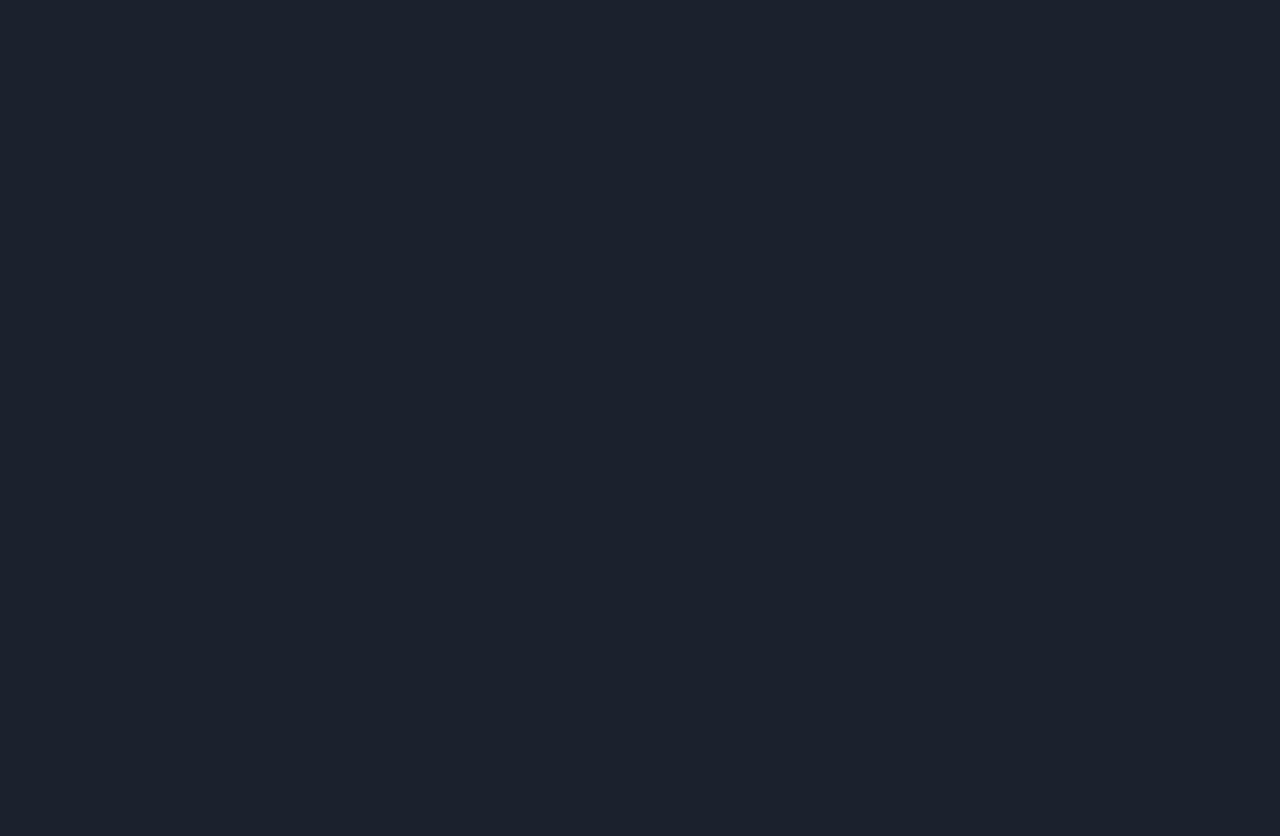
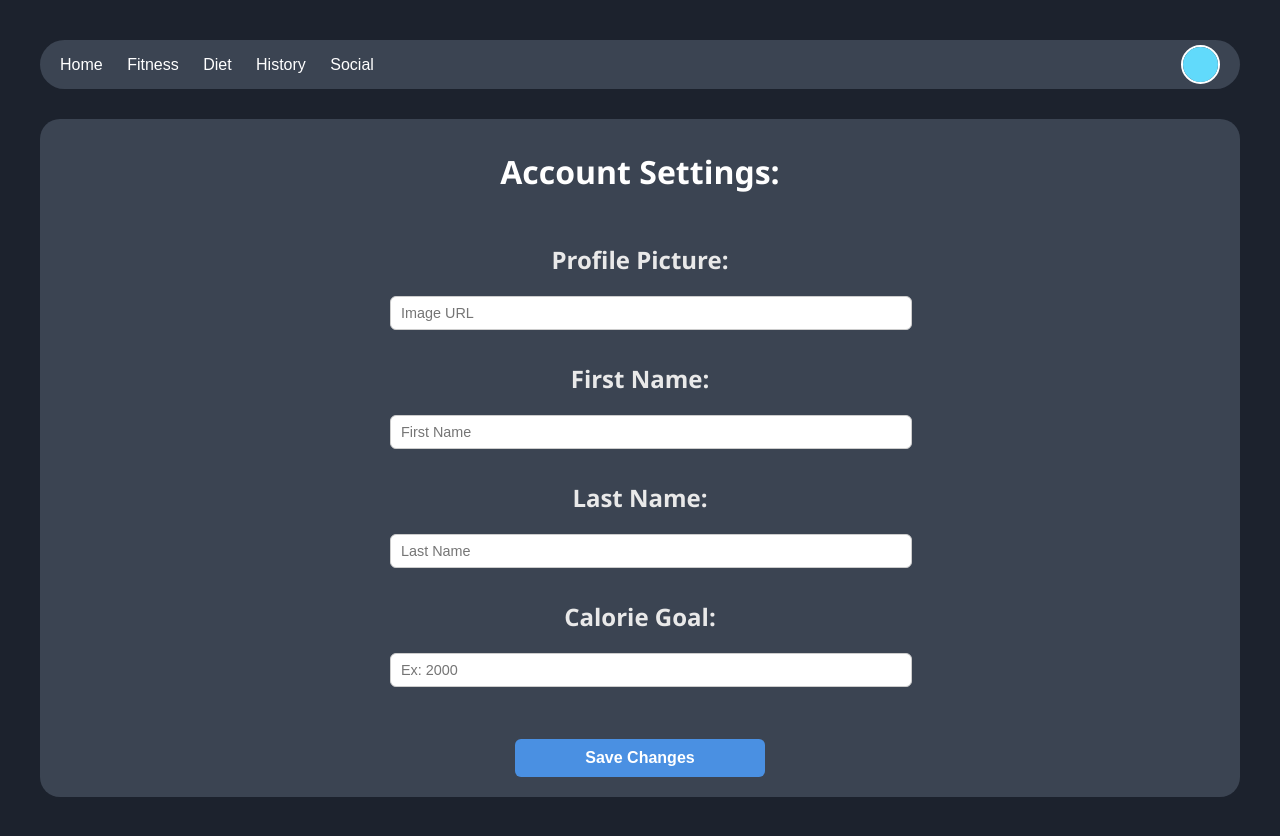
Before and after one commit to danielfdz123/Capstone, a React (Vite) app: page /account in a window 1280 px wide. Before the commit this address had no page. Before the commit the page ends 800 px from the top, so only its background shows below. Built offline with nearby package versions, Linux system fonts and the light colour scheme.

Commit message:
added a working account setting page, logout feature, and fixed an issue with users profile pictures not being the proper size

```diff
--- a/Components/FriendCard.jsx
+++ b/Components/FriendCard.jsx
@@ -120,7 +120,7 @@ const FriendCard = ({ viewer, user, onChange }) => {
       		<div className = "accountInfo">
         		<div className={`accountPFP ${user?.pfp ? "" : "placeholder"}`}>
           			{user?.pfp ? (
-            		<img src = {user.pfp} alt={`${showName} avatar`}/>
+            		<img className = "pfp" src = {user.pfp} alt={`${showName} avatar`}/>
           				) : (
             		(showName || "U").slice(0, 1).toUpperCase()
           			)}
--- a/Components/Navbar.css
+++ b/Components/Navbar.css
@@ -24,6 +24,12 @@
     color: #61dafb;
   }
 
+  .nav-right {
+    position: relative;
+    display: flex;
+    align-items: center;
+  }
+
   .nav-right .profile-circle {
     width: 35px;
     height: 35px;
@@ -31,9 +37,59 @@
     border-radius: 50%;
     cursor: pointer;
     border: 2px solid white;
-    transition: background-color 0.3s ease;
-  }
+    overflow: hidden;
+}
 
   .nav-right .profile-circle:hover {
     background-color: #21a1f1;
+    transform: scale(1.05);
+    box-shadow: 0 6px 16px rgba(0,0,0,.35);
   }
+
+  .navBarPFP {
+    width: 100%;
+    height: 100%;
+    object-fit: cover;
+  }
+
+/* Dropdown menu */
+  .profile-dropdown {
+    position: absolute;
+    top: 48px;
+    right: 0;
+    width: 200px;
+    background: #222a35;
+    border: 1px solid rgba(255,255,255,.08);
+    border-radius: 10px;
+    box-shadow: 0 12px 24px rgba(0,0,0,.35);
+    overflow: hidden;
+    z-index: 1000;
+    animation: fadeIn .15s ease;
+}
+
+.profile-dropdown a, .logout {
+    all: unset;
+    display: block;
+    width: 100%;
+    padding: 12px 14px;
+    color: #e8eef6;
+    font-size: 14px;
+    cursor: pointer;
+    text-align: left;
+}
+
+.profile-dropdown a:hover, .logout:hover {
+    background: #2e3745;
+}
+
+.profile-dropdown .sep {
+    height: 1px;
+    background: rgba(255,255,255,.08);
+    margin: 4px 0;
+}
+
+/* Drop down animations */
+@keyframes fadeIn {
+    from { opacity: 0; transform: translateY(-6px); }
+    to   { opacity: 1; transform: translateY(0); }
+}
--- a/Components/Navbar.jsx
+++ b/Components/Navbar.jsx
@@ -12,9 +12,8 @@ const Navbar = () => {
     };
 
     const handleLogout = () => {
-        // Insert actual logout logic here
-        console.log('User logged out');
-        navigate('/login'); // Redirect to login page
+        localStorage.removeItem('user');
+        navigate('/');
     };
 
     // Close dropdown if clicked outside
@@ -40,17 +39,14 @@ const Navbar = () => {
             </div>
 
             <div className="nav-right" ref={dropdownRef}>
-                <div
-                    className="profile-circle"
-                    title="Profile Setting"
-                    onClick={toggleDropdown}
-                ></div>
-
+                <div className = "profile-circle" title = "Profile Setting" onClick = {toggleDropdown}>
+                    <img className = "navBarPFP" src={JSON.parse(localStorage.getItem("user"))?.pfp || "/defaultPFP.png" }/>
+                </div>
                 {showDropdown && (
-                    <div className="profile-dropdown">
-                        <Link to="/account-settings">Account Settings</Link>
-                        <button onClick={handleLogout}>Logout</button>
-                    </div>
+                <div className="profile-dropdown">
+                    <Link to = "/account"> Account Settings </Link>
+                    <button className = "logout" onClick={handleLogout}>Logout</button>
+                </div>
                 )}
             </div>
         </nav>
--- /dev/null
+++ b/Pages/Account.css
@@ -0,0 +1,71 @@
+.accountSettings {
+    display: flex;
+    flex-direction: column;
+}
+
+.settingsContent {
+    background-color: #3B4452;
+    color: white;
+    padding: 10px;
+    border-radius: 20px;
+    height: 658px;
+    max-height: 658px;
+    font-family: 'Segoe UI', sans-serif;
+}
+
+.settingsTitle {
+    margin-bottom: 50px;
+}
+
+.settingsDiv {
+    display: flex;
+    flex-direction: column;
+    gap: 12px;
+    width: 100%;
+    max-width: 500px;
+    margin: 0 auto;
+    justify-content: center;
+}
+
+.changeTitle {
+    font-weight: 600;
+    font-size: 1.5rem;
+    color: #e9e9e9;
+}
+
+.settingColumn {
+    display: flex;
+    flex-direction: column;
+    gap: 20px;
+    margin-bottom: 20px;
+}
+
+.settingColumn input {
+    padding: 8px 10px;
+    border: 1px solid #ccc;
+    border-radius: 6px;
+    font-size: 0.9rem;
+    outline: none;
+    width: 500px;
+}
+
+.settingColumn input:focus {
+    border-color: #4a90e2;
+}
+
+.saveButton {
+    margin: 20px auto 0;
+    padding: 10px 14px;
+    cursor: pointer;
+    border-radius: 6px;
+    background: #4a90e2;
+    color: white;
+    border: none;
+    font-size: 1rem;
+    font-weight: 600;
+    width: 50%;
+}
+
+.saveButton:hover {
+    background: #357ab7;
+}
--- /dev/null
+++ b/Pages/Account.jsx
@@ -0,0 +1,155 @@
+import { useEffect, useState } from "react";
+import Navbar from "../Components/Navbar";
+import { supabase } from "../client";
+import './Account.css';
+
+const Account = () => {
+    const [username, setUsername] = useState("");
+
+    const [pfp, setPfp] = useState("");
+    const [firstName, setFirstName] = useState("");
+    const [lastName, setLastName] = useState("");
+    const [calorieGoal, setCalorieGoal] = useState("");
+
+    useEffect(() => {
+        const storedUser = localStorage.getItem("user");
+        const parsedUser = storedUser ? JSON.parse(storedUser) : {};
+        const username_ = parsedUser.username || '';
+        setUsername(username_);
+
+        const fetchAccountInfo = async () => {
+            if (!username_) return;
+
+            // Fetch info from Accounts table
+            const { data, error } = await supabase
+                .from("Accounts")
+                .select("pfp, first_name, last_name")
+                .eq("username", username_)
+                .limit(1)
+                .single();
+
+            if (!error && data)
+            {
+                setPfp(data.pfp || "");
+                setFirstName(data.first_name || "");
+                setLastName(data.last_name || "");
+            }
+
+            // Fetch info from Stats table, specifically Calorie Goal
+            const { data: statsRow } = await supabase
+                .from("Stats")
+                .select("calorieGoal")
+                .eq("username", username_)
+                .limit(1)
+                .single();
+            if (statsRow)
+            {
+                setCalorieGoal(statsRow.calorieGoal ?? "");
+            }
+        };
+        fetchAccountInfo();
+    }, []);
+
+    // Update ACCOUNT TABLE in backend after saving changes
+    const updateAccount = async () => {
+        // First name can not be empty
+        if (!firstName.trim())
+        {
+            alert("Your first name can NOT be blank!");
+            return;
+        }
+        await supabase
+            .from("Accounts")
+            .update({
+                pfp: pfp,
+                first_name: firstName,
+                last_name: lastName
+            })
+        .eq("username", username);
+
+        // Update STATS TABLE in backend after saving changes
+        const parsedGoal = calorieGoal === "" ? null : Number(calorieGoal);
+        await supabase
+            .from('Stats')
+            .update({
+                first_name: firstName,
+                calorieGoal: parsedGoal,
+            })
+            .eq('username', username);
+
+        // Update LOCALLY SAVED info
+        const storedUser = localStorage.getItem("user");
+        const parsedUser = storedUser ? JSON.parse(storedUser) : {};
+        const updatedUser = {...parsedUser, pfp, first_name: firstName, last_name: lastName};
+        localStorage.setItem("user", JSON.stringify(updatedUser));
+        alert("Account Updated Successfully!")
+    };
+
+    return (
+        <>
+            <div className = "accountSettings">
+                {/* IMPORT NAVBAR COMPONENT */}
+                <div className = "navDiv">
+                    <Navbar />
+                </div>
+
+                {/* CONTENT TEXT */}
+                <div className = "settingsContent">
+                    <h1 className = "settingsTitle"> Account Settings: </h1>
+                    <div className = "settingsDiv">
+
+                        {/* EDIT PFP */}
+                        <div className = "settingColumn">
+                            <label className = "changeTitle"> Profile Picture: </label>
+                            <input
+                                type = "text"
+                                value = {pfp}
+                                onChange = {(e) => setPfp(e.target.value)}
+                                placeholder = "Image URL"
+                            />
+                        </div>
+
+                        {/* EDIT FIRST NAME */}
+                        <div className = "settingColumn">
+                            <label className = "changeTitle"> First Name: </label>
+                            <input
+                                type = "text"
+                                value = {firstName}
+                                onChange = {(e) => setFirstName(e.target.value)}
+                                placeholder = "First Name"
+                                required
+                            />
+                        </div>
+
+                        {/* EDIT LAST NAME */}
+                        <div className = "settingColumn">
+                            <label className = "changeTitle"> Last Name: </label>
+                            <input
+                                type = "text"
+                                value = {lastName}
+                                onChange = {(e) => setLastName(e.target.value)}
+                                placeholder = "Last Name"
+                            />
+                        </div>
+
+                        {/* EDIT CALORIE GOAL */}
+                        <div className = "settingColumn">
+                            <label className = "changeTitle"> Calorie Goal: </label>
+                            <input
+                                type = "number"
+                                value = {calorieGoal}
+                                onChange = {(e) => setCalorieGoal(e.target.value)}
+                                placeholder = "Ex: 2000"
+                            />
+                        </div>
+
+                        {/* SAVE CHANGES BUTTON */}
+                        <button className = "saveButton" onClick={updateAccount}> Save Changes </button>
+                    </div>
+                </div>
+            </div>
+        </>
+    );
+};
+
+export default Account;
--- a/Pages/Home.css
+++ b/Pages/Home.css
@@ -32,7 +32,7 @@
     padding: 8px 8px;
     border-radius: 10px;
     margin-top: 10px;
-    width: 160px;
+    width: 200px;
     font-size: 15px;
 }
 
--- a/Pages/Home.jsx
+++ b/Pages/Home.jsx
@@ -9,7 +9,7 @@ const Home = () => {
     const [selectedDate, setSelectedDate] = useState('');
     const navigate = useNavigate();
     const [userFirstName, setUserFirstName] = useState('');
-    const [calories, setCalories] = useState('');
+    const [calorieGoal, setCalorieGoal] = useState('');
     const [weight, setCurrentWeight] = useState('');
     const [weightGoal, setWeightGoal] = useState('');
     const [showModal, setShowModal] = useState(false);
@@ -51,7 +51,7 @@ const Home = () => {
             if (data)
             {
                 setUserFirstName(data.first_name || 'User');
-                setCalories(data.calorieGoal || 250);
+                setCalorieGoal(data.calorieGoal || 0 );
                 setCurrentWeight(data.currentWeight);
                 setWeightGoal(data.weightGoal);
             }
@@ -109,8 +109,8 @@ const Home = () => {
                     {/* CALORIES INFO */}
                     <div className = "card">
                         <h3> Calories Remaining: </h3>
-                        <h2> {calories} </h2>
-                        <p> Goal: 2000 | Consumed: 0 | Burned: 0 </p>
+                        <h2> 2100 </h2>
+                        <p> Goal: {calorieGoal} | Consumed: 0 </p>
                         <div className = "progressBar">
                             {/* Need to figure out how to make this work, would be cool tbh */}
                         </div>
--- a/src/App.jsx
+++ b/src/App.jsx
@@ -11,7 +11,7 @@ import Diet from '../Pages/Diet.jsx';
 import History from '../Pages/History.jsx';
 import Social from '../Pages/Social.jsx';
 import Setup from '../Pages/Setup.jsx';
-// import Account from '../Pages/Account.jsx';
+import Account from '../Pages/Account.jsx';
 
 function App() {
 
@@ -28,7 +28,7 @@ function App() {
           <Route path = "/history" element={<History />} />
           <Route path = "/social" element={<Social />} />
           <Route path = "/setup" element={<Setup />} />
-          {/* <Route path = "/account" element = {<Account/>} /> */}
+          <Route path = "/account" element = {<Account/>} />
         </Routes>
       </BrowserRouter>
     </div>
```
Also changed, not shown: Components/FriendCard.css (+9 -1 lines), public/defaultPFP.png (added).
